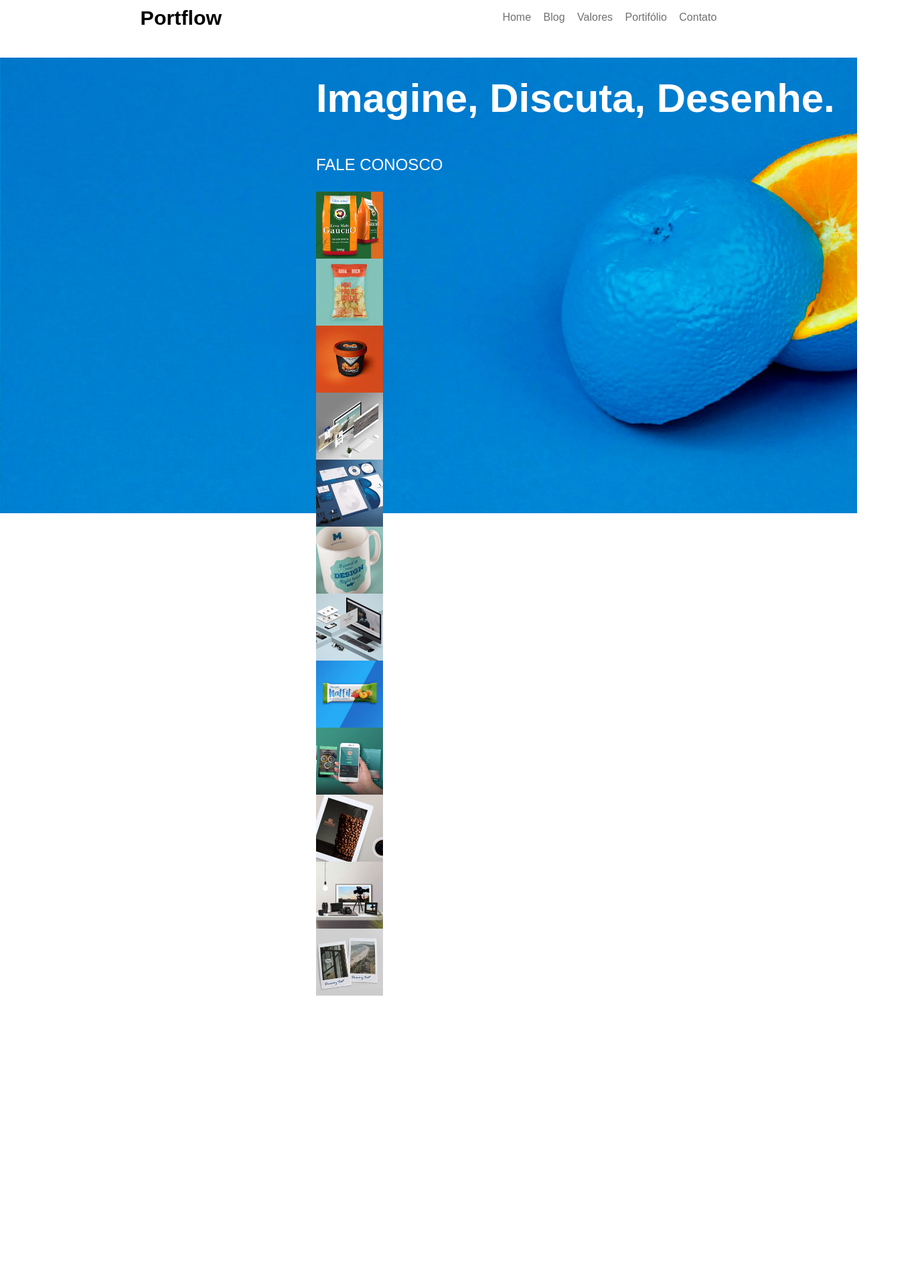
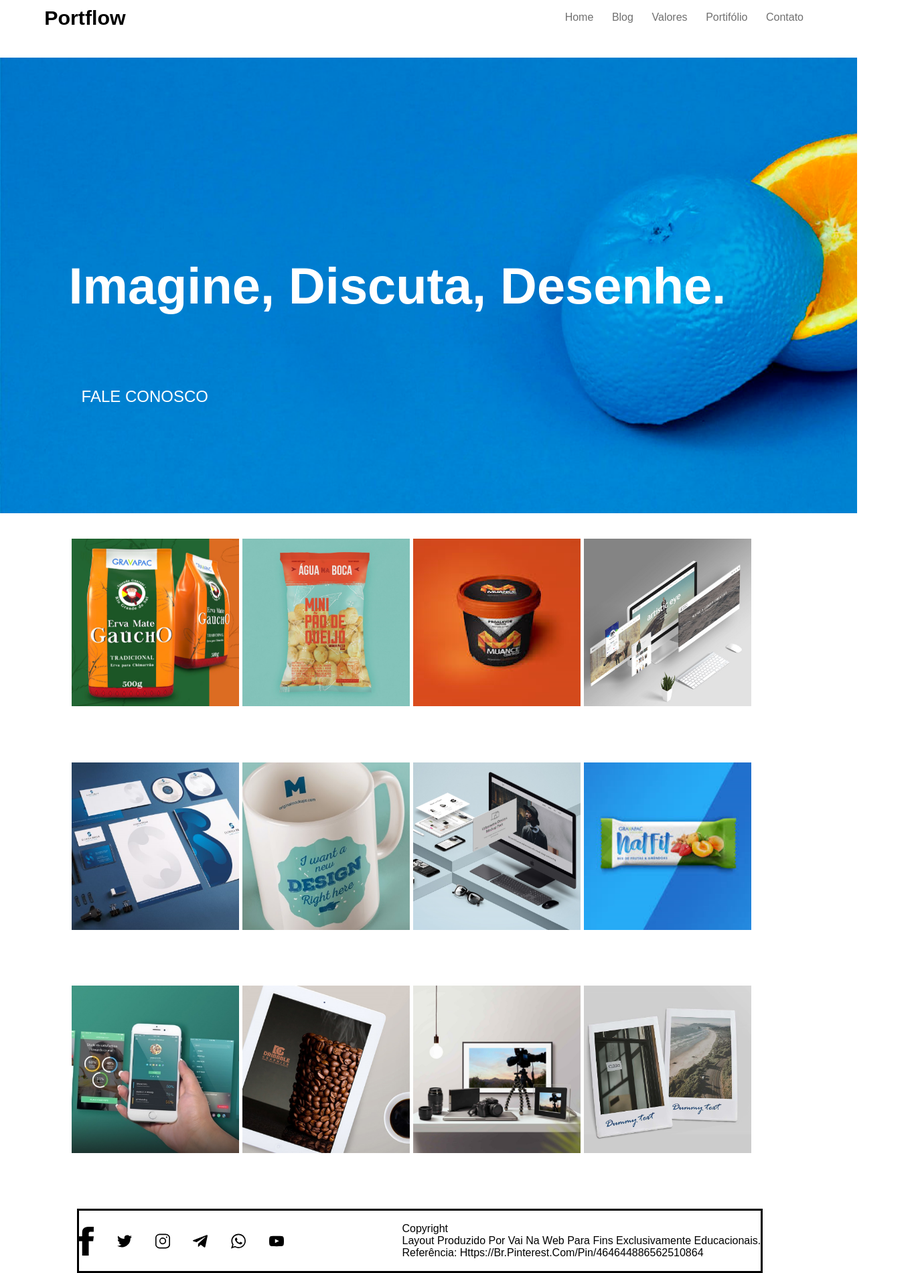
Before and after one commit to ThaisDavilla/portFlow, a plain HTML site: page index.html in a window 1280 px wide. Shown: the part 34-1934 px from the top of the page at 67% size, 1368 px wide, since content can reach past the window. Before the commit the page ends 1520 px from the top, so only its background shows below. Drawn offline with Linux system fonts and the light colour scheme.

Commit message:
termino do html, termino da estilização da header e da main, inicio da parte responsiva da header.

```diff
--- a/index.html
+++ b/index.html
@@ -25,8 +25,9 @@
             </nav>
         </section>
     </header>
+
     <main>
-      <section>
+      <section class="laranjaAzul">
       <h1>Imagine, Discuta, Desenhe.</h1>
       <p>FALE CONOSCO</p>
       </section>
@@ -44,8 +45,23 @@
         <img src="imagens/varios.png" alt="Foto de vários objetos em cima de uma mesa. Câmera fotográfica, porta retratos.">
         <img src="imagens/polaroides.png" alt="Imagem de duas polaróides. Uma é a foto de uma praia vista de cima, a outra é a foto de uma janela.">
       </section>
+    </main>
 
-    </main>
+    <footer>
+      <section class="contatos">
+        <img src="imagens/facebook.svg" alt="Ícone do Facebook.">
+        <img src="imagens/twitter.svg" alt="Ícone do Twitter.">
+        <img src="imagens/insta.svg" alt="Ícone do Instagram.">
+        <img src="imagens/telegram.svg" alt="Ícone do Telegram.">
+        <img src="imagens/whatsapp.svg" alt="Ícone do whatsapp.">
+        <img src="imagens/youtube.svg" alt="Ícone do YouTube.">
+      </section>
+      <section class="direitos">
+        <p>Copyright</p>
+        <p>Layout Produzido Por Vai Na Web Para Fins Exclusivamente Educacionais.</p>
+        <p>Referência: Https://Br.Pinterest.Com/Pin/464644886562510864</p>
+      </section>
+    </footer>
 
 </body>
 </html>
--- a/style.css
+++ b/style.css
@@ -5,6 +5,7 @@
     box-sizing: border-box;
     list-style: none;
     font-family: 'Montserrat', sans-serif;
+    border: ;
 }
 header{
     max-width: 1920px;
@@ -12,8 +13,7 @@ header{
     width: 100%;
     height: 15vh ;
     display: flex;
-    flex-direction: row;
-
+    justify-content: space-around;
 }
 .menuCompacto{
     display: none;
@@ -21,7 +21,7 @@ header{
 
 .menu{
     display: flex;
-    justify-content: space-around;
+    justify-content: space-evenly;
     width:100%;
     align-items: center;
 }
@@ -29,54 +29,97 @@ header{
 .menu p{
     font-weight: bold;
     font-size: 3.8vh;
-
+    position: relative;
+    right: 15%;
 }
 nav{
-    width: 25%;
+    width: 30%;
+    display: flex;
+    justify-content: flex-end;
+    position: relative;
+    left: 15%;
 }
 ul{
+    width: 100%;
     display: flex;
-    justify-content: space-between;
+    justify-content: space-around;
     font-weight:lighter;
-    font-size: 3,2vh;
+    font-size: 2,5vh;
     color:#707070;
-
 }
 li:hover{
     font-weight: bold;
     color:#000000;
     cursor:pointer;
 }
-main{
+@media (max-width:900px){
+    header{
+        display: initial;
+        width: 100%;
+        height: 8vh;
+        display: flex;
+        align-items: center;
+    }
+    .menu nav {
+        display: none;
+    }
+
+}
+
+.laranjaAzul{
     width: 100%;
     height: 85vh;
-    background-image: url(imagens/laranjaazul.png);
+    background-image:url(imagens/laranjaazul.png) ;
     background-repeat: no-repeat;
     background-size: cover;
     display: flex;
     flex-direction: column;
+    justify-content: center;
     align-items: center;
 }
-main section{
-    width: 70%;
-    height: 25vh;
-    position: relative;
-    left:35vh;
-    display:flex;
-    flex-direction: column;
-    justify-content: space-around;
-}
 h1{
-    font-size: 7.48vh;
+    font-size: 9.48vh;
     color:#ffffff;
     font-weight: bolder;
+    position: absolute;
+    left: 8%;
 }
 main p{
     font-size: 3vh;
     color:#ffffff;
     font-weight: lighter;
+    position: absolute;
+    left: 9.5%;
+    bottom:20%;
 }
-main img{
-    width: 100px;
-    height: 100px;
+.photos{
+    width: 80%;
+    height: 125vh;
+    display: flex;
+    align-items: flex-start;
+    flex-wrap: wrap;
+    justify-content:space-evenly;
+    margin-top: 3%;
+    margin-left: 8%;
 }
+.photos img{
+    width: 250px;
+    height: 250px;
+}
+footer{
+    width: 80%;
+    height: 12vh;
+    display: flex;
+    justify-content: space-between;
+    align-items: center;
+    margin-left: 9%;
+    border: solid;
+}
+.contatos{
+    width: 30%;
+    display: flex;
+    justify-content: space-between;
+}
+.contatos img{
+    width: 22px;
+}
```
Also changed, not shown: imagens/facebook.svg (added), imagens/insta.svg (added), imagens/telegram.svg (added), imagens/twitter.svg (added), imagens/whatsapp.svg (added), imagens/youtube.svg (added).
